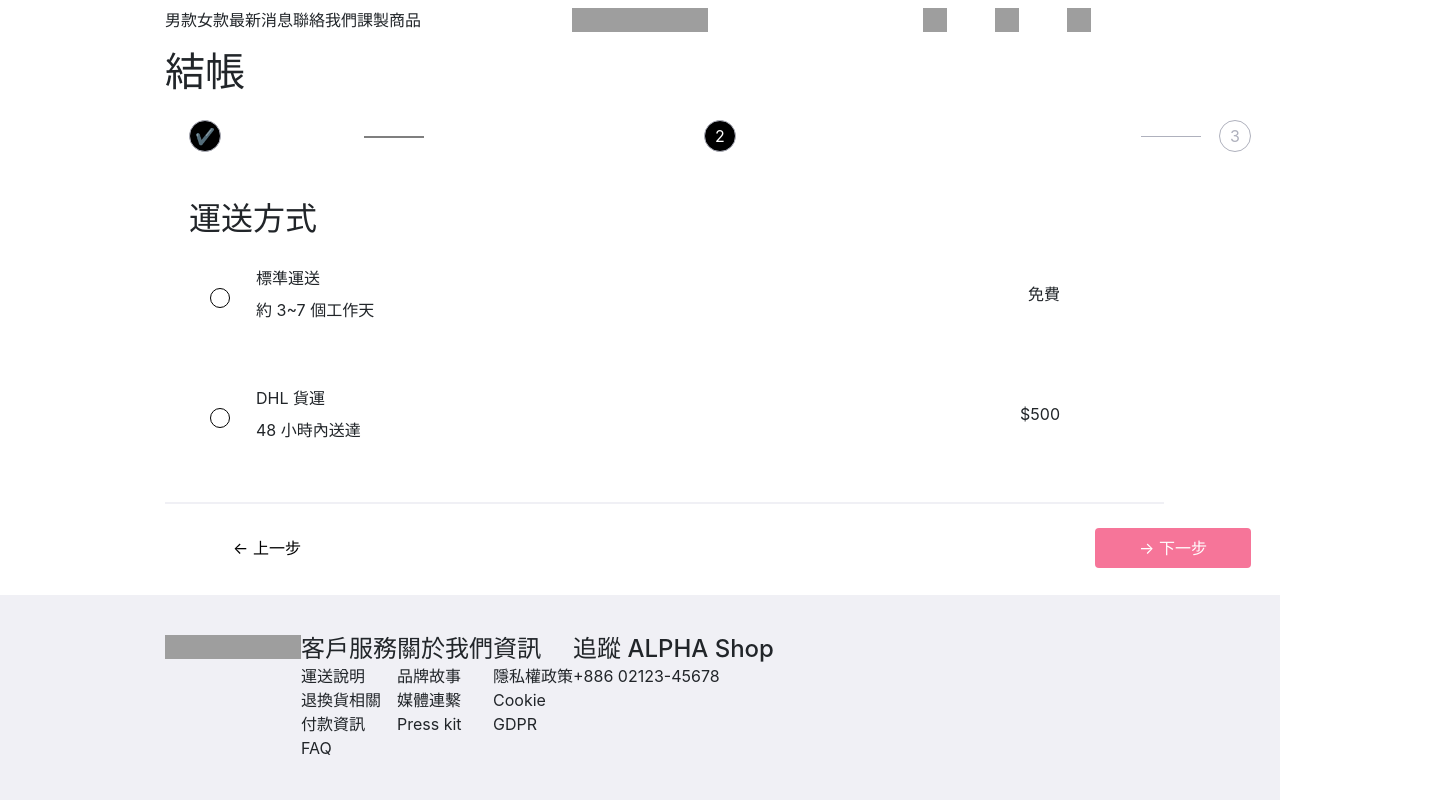
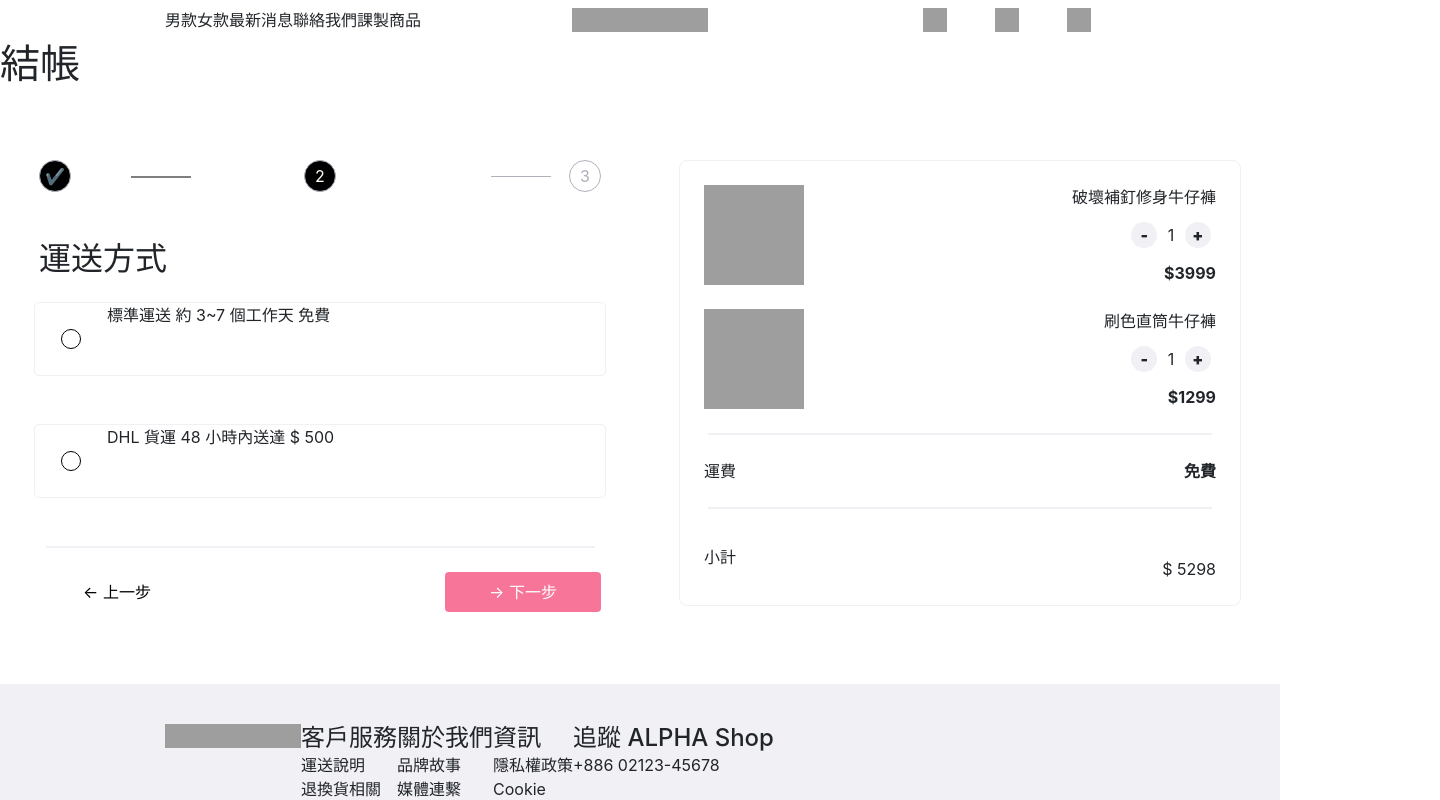
Before and after one commit to miyaisme/AlphaShop_vue, a Vue app: page /#/checkout in a window 1280 px wide. Both pictures are taken after a click on the button "→ 下一步". Shown: the top 800 px of the page, 1440 px wide, since content can reach past the window. Built offline with nearby package versions, Linux system fonts and the light colour scheme; grey boxes are pictures that could not be loaded.

Commit message:
calc total price function completed.

```diff
--- a/src/App.vue
+++ b/src/App.vue
@@ -1,6 +1,6 @@
 <template>
   <div id="app">
-    <nav id="navbar" class="navbar d-flex justify-content-center fixed-top">
+    <nav id="navbar" class="navbar d-flex justify-content-center">
       <div class="logo">
         <img src="https://i.imgur.com/zIfk9QX.png" alt="#" class="image-logo" />
       </div>
@@ -49,7 +49,7 @@
     <main>
       <router-view/>
     </main>
-    <footer id="footer-content" class="footer d-flex fixed-bottom">
+    <footer id="footer-content" class="footer d-flex">
       <div class="footer-wrapper d-flex justify-content-between">
         <div class="footer-logo">
           <img
@@ -204,10 +204,6 @@ $black: #000000;
 $pink: #f67599;
 $gray: #f0f0f5;
 /* css style */
-#app {
-    width: 1440px;
-    margin: 0 auto;
-}
 #navbar {
   background-color: white;
 }
--- a/src/components/Shipping.vue
+++ b/src/components/Shipping.vue
@@ -3,32 +3,85 @@
     <div class="part m-4">
       <h2>運送方式</h2>
       <div class="deliver-form form-row d-flex flex-wrap">
-                  <div class="deliver-way row-normal d-flex w-100 my-4">
-                    <input type="radio" id="normal-deliver" class="circle-normal">
-                    <div class="normal d-flex w-75 justify-content-between align-items-center">
-                      <div class="left-normal-deliver d-flex flex-column"><label for="normal-deliver"
-                          class="deliver">標準運送</label>
-                        <label for="normal-deliver" class="info">約 3~7 個工作天</label>
-                      </div>
-                      <div class="right-normal-deliver">
-                        <label for="normal-deliver" class="shipping-price">免費</label>
-                      </div>
-                    </div>
-                  </div>
-                  <div class="deliver-way row-dhl  d-flex w-100 my-4">
-                    <input type="radio" id="dhl-deliver" class="circle-dhl">
-                    <div class="dhl d-flex w-75 justify-content-between align-items-center">
-                      <div class="left-dhl-deliver d-flex flex-column"><label for="dhl-deliver" class="deliver">DHL
-                          貨運</label>
-                        <label for="dhl-deliver" class="info">48 小時內送達</label>
-                      </div>
-                      <div class="right-dhl-deliver">
-                        <label for="dhl-deliver" class="shipping-price">$500</label>
-                      </div>
-                    </div>
-
+        <div
+          v-for="shippingWay in shippingWays"
+          :key="shippingWay.id"
+          class="deliver-way row-normal d-flex w-100 my-4"
+        >
+          <input
+            type="radio"
+            :id="shippingWay.inputId"
+            v-model="selectedFee"
+            :value="shippingWay.fee"
+            class="shipping-price"
+            name="deliver-way"
+          />
+          <label :for="shippingWay.inputId">
+            {{ shippingWay.deliverWay }}
+            {{ shippingWay.time }}
+            {{ shippingWay.fee | isNumber }}
+          </label>
         </div>
       </div>
     </div>
   </form>
 </template>
+
+<script>
+const dummyData = {
+  shippingWays: [
+    {
+      id: 1,
+      inputId: "normal",
+      deliverWay: "標準運送",
+      time: "約 3~7 個工作天",
+      fee: "免費",
+    },
+    {
+      id: 2,
+      inputId: "dhl",
+      deliverWay: "DHL 貨運",
+      time: "48 小時內送達",
+      fee: 500,
+    },
+  ],
+};
+export default {
+  data() {
+    return {
+      shippingWays: [],
+      selectedFee: "",
+    };
+  },
+  created() {
+    this.fetchData();
+    console.log(this.selectedFee);
+  },
+  methods: {
+    fetchData() {
+      this.shippingWays = dummyData.shippingWays;
+    },
+  },
+  filters: {
+    isNumber(data) {
+      if (typeof data === "number") {
+        return `$ ${data}`;
+      } else return data;
+    },
+  },
+  watch: {
+    selectedFee: {
+      handler: function(){
+        this.$emit("selected-fee", this.selectedFee)
+      }
+    }
+  }
+};
+</script>
+
+<style lang="scss">
+.deliver-way {
+  border: solid 1px #f0f0f5;
+  border-radius: 5px;
+}
+</style>
--- /dev/null
+++ b/src/components/ShoppingCar.vue
@@ -0,0 +1,206 @@
+<template>
+<div class="basket-panel m-4">
+  <div class="product-container m-4">
+       <div
+       v-for="product in products"
+       :key="product.id"
+       class="product-panel mb-4">
+              <div class="image-container">
+                <img class="product-image" :src="product.image" alt="#">
+              </div>
+              <div class="product-content">
+                <div class="product-info">
+                  <div class="product-name">{{product.name}}</div>
+                </div>
+                <div class="product-amount">
+                  <div data-id="1"
+                  @click="minusAmount(product)"
+                  class="minus"></div>
+                  <p data-id="1"
+                  v-model="product.amount"
+                  class="amount">{{product.amount}}</p>
+                  <div data-id="1"
+                  @click="plusAmount(product)"
+                  class="plus"></div>
+                </div>
+                <div class="product-price">
+                  <div data-id="1"
+                  v-model="product.prices"
+                  class="price">${{product.prices}}</div>
+                </div>
+              </div>
+            </div>
+  </div>
+  <span class="bottom-line my-center"></span>
+  <div class="total-container">
+            <div class="fee m-4">
+              <div class="deliver-fee">運費</div>
+              <div class="cost">免費</div>
+            </div>
+            <span class="bottom-line my-center"></span>
+            <div class="total m-4">
+              <div class="total-price">小計</div>
+              <div class="final-price"><br>
+              $ {{calcTotal}}<br>
+              </div>
+            </div>
+  </div>
+</div>
+</template>
+
+<script>
+const dummyProduct = {
+  products: [
+  {
+    id: 1,
+    name: "破壞補釘修身牛仔褲",
+    image: "https://i.imgur.com/L0AOdkW.png",
+    amount: 1,
+    price: 3999,
+    prices: 3999,
+  },
+  {
+    id: 2,
+    name: "刷色直筒牛仔褲",
+    image: "https://i.imgur.com/VHyllfp.png",
+    amount: 1,
+    price: 1299,
+    prices: 1299,
+  }
+  ]
+}
+export default {
+  props: {
+    deliverFee: {
+      type: [Number,String],
+    }
+  },
+  data(){
+    return {
+      products: [],
+    }
+  },
+  created() {
+    this.fetchProduct()
+  },
+  methods: {
+    fetchProduct(){
+      const {
+        products,
+      } = dummyProduct
+      this.products = products
+    },
+    plusAmount(product){
+      product.amount += 1
+      product.prices = product.price * product.amount
+    },
+    minusAmount(product){
+      product.amount -= 1
+      product.prices = product.price * product.amount
+    },
+  },
+  watch: {
+    deliverFee: {
+      handler: function(product){
+        if(typeof this.deliverFee === "string") {
+          this.deliverFee = 0
+        }
+      }
+    },
+  },
+  computed: {
+    calcTotal(){
+      let totalPrices = 0
+      this.products.forEach(product => {
+      totalPrices += product.prices})
+      totalPrices += this.deliverFee
+      return totalPrices
+    }
+  }
+}
+</script>
+
+<style lang="scss">
+  .basket-panel {
+  border: solid 1px #f0f0f5;
+  border-radius: 8px;
+}
+
+.product-image {
+  height: 100px;
+  width: 100px;
+}
+
+.product-name {
+  font-size: 1rem;
+}
+
+.product-panel {
+  display: flex;
+  justify-content: space-between;
+}
+
+.product-content {
+  display: flex;
+  flex-flow: column;
+  align-items: flex-end;
+  justify-content: space-between;
+}
+
+.product-amount {
+  display: flex;
+  width: 90px;
+  height: 26px;
+  justify-content: space-around;
+  align-items: center;
+}
+
+.minus,
+.plus {
+  width: 26px;
+  height: 26px;
+  background-color: #f0f0f5;
+  border-radius: 50%;
+  display: flex;
+  justify-content: center;
+  align-items: center;
+}
+
+.minus::after {
+  content: "-";
+  font-weight: 1000;
+}
+
+.plus::after {
+  content: "+";
+  font-weight: 1000;
+}
+
+.price {
+  font-weight: 700;
+}
+
+.bottom-line {
+  margin: 0 auto;
+  display: block;
+  width: 90%;
+  border: solid 1px #f0f0f5;
+  background-color: #f0f0f5;
+}
+
+.total-container {
+  font-size: 1rem;
+}
+
+.cost {
+  font-weight: 700;
+}
+
+.fee,
+.total {
+  display: flex;
+  justify-content: space-between;
+  align-items: center;
+}
+
+</style>
--- a/src/views/Checkout.vue
+++ b/src/views/Checkout.vue
@@ -1,26 +1,30 @@
 <template>
-  <div class="container py-5 w-100">
+  <div>
     <h1>結帳</h1>
-    <Stepper
-    :initialStep="step"
-    />
-    <Address v-show="isAddress"/>
-    <Shipping v-show="isShipping"/>
-    <Pay v-show="isPay"/>
-    <span class="bottom-line"></span>
-    <StepBtn
-    :initialStep="step"
-    @changed-step="refreshStep"
-    />
+    <div class="d-flex">
+      <div class="container py-5 w-50">
+        <Stepper :initialStep="step" />
+        <Address v-show="isAddress" />
+        <Shipping v-show="isShipping"
+        @selected-fee="addFee" />
+        <Pay v-show="isPay" />
+        <span class="bottom-line"></span>
+        <StepBtn :initialStep="step" @changed-step="refreshStep" />
+      </div>
+      <div class="container py-5 w-50">
+        <ShoppingCar :deliverFee="deliverFee" />
+      </div>
+    </div>
   </div>
 </template>
 
 <script>
-import Stepper from '../components/Stepper.vue'
-import Address from '../components/Address.vue'
-import Shipping from '../components/Shipping.vue'
-import Pay from '../components/Pay.vue'
-import StepBtn from '../components/StepBtn.vue'
+import Stepper from "../components/Stepper.vue";
+import Address from "../components/Address.vue";
+import Shipping from "../components/Shipping.vue";
+import Pay from "../components/Pay.vue";
+import StepBtn from "../components/StepBtn.vue";
+import ShoppingCar from "../components/ShoppingCar.vue";
 
 export default {
   components: {
@@ -29,6 +33,7 @@ export default {
     Shipping,
     Pay,
     StepBtn,
+    ShoppingCar,
   },
   data() {
     return {
@@ -36,40 +41,45 @@ export default {
       isAddress: true,
       isShipping: false,
       isPay: false,
-    }
+      deliverFee: 0 || '',
+    };
   },
   created() {
-    this.step = 0
+    this.step = 0;
   },
   methods: {
     refreshStep(changedStep) {
-      this.step = changedStep
-    }
+      this.step = changedStep;
+    },
+    addFee(fee){
+      this.deliverFee = fee
+    },
   },
   watch: {
     step: {
-      handler: function(){
+      handler: function () {
         if (this.step === 0) {
-          this.isAddress = true
-          this.isShipping = false
-          this.isPay = false
+          this.isAddress = true;
+          this.isShipping = false;
+          this.isPay = false;
         } else if (this.step === 1) {
-          this.isAddress = false
-          this.isShipping = true
-          this.isPay = false
+          this.isAddress = false;
+          this.isShipping = true;
+          this.isPay = false;
         } else if (this.step === 2) {
-          this.isAddress = false
-          this.isShipping = false
-          this.isPay = true
+          this.isAddress = false;
+          this.isShipping = false;
+          this.isPay = true;
         }
-      }
-    }
-  }
-}
+      },
+    },
+  },
+};
 </script>
 
 <style>
 .bottom-line {
+  margin: 0 auto;
   display: block;
   width: 90%;
   border: solid 1px #f0f0f5;
```
Also changed, not shown: src/components/StepBtn.vue (+26 -28 lines). Lines whose indentation alone changed are shown as unchanged.
